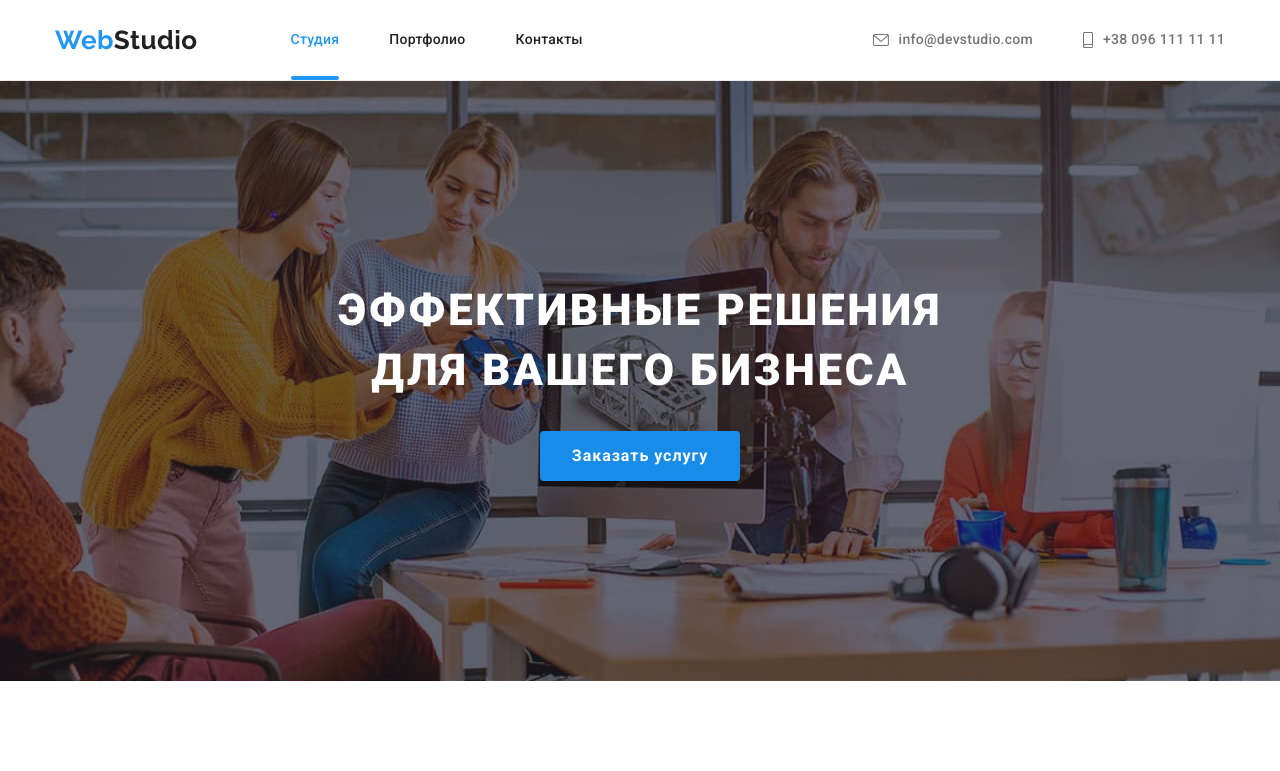
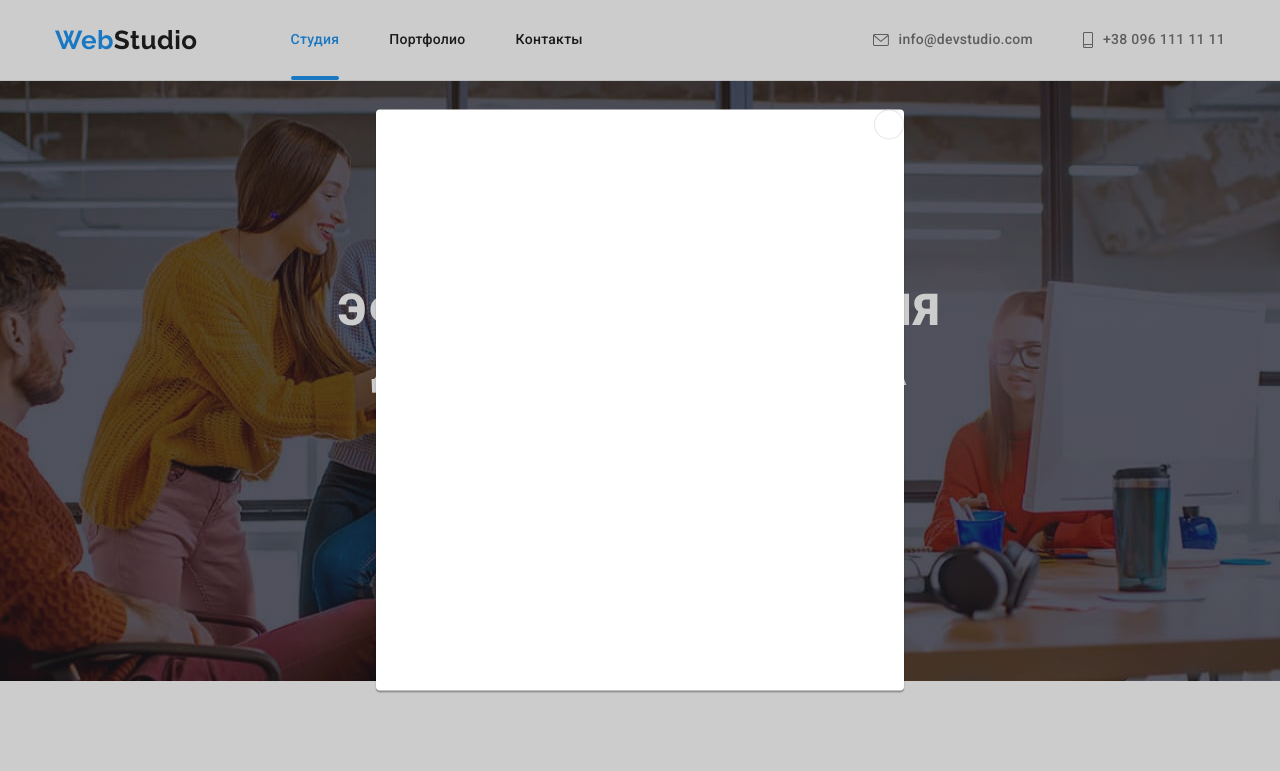
Before and after one commit to karimorozova/goit-markup-hw-05, a plain HTML site: page index.html in a window 1280 px wide. Both pictures are taken after a click on the button "Заказать услугу". Shown: the top 771 px of the page. Drawn offline with nearby package versions, Linux system fonts and the light colour scheme.

Commit message:
Add code for modal and backdrop

```diff
--- a/css/styles.css
+++ b/css/styles.css
@@ -247,7 +247,48 @@ transition: background-color 3000ms var(--timing-function);
     background-color: #188CE8;
 }
 
+/* Modal */
+.is-hidden {
+    visibility: hidden;
+    opacity: 0;
+    pointer-events: none;
+}
+.backdrop {
+    position: fixed;
+    top: 0;
+    left: 0;
 
+    background-color: rgba(0, 0, 0, 0.2);
+    width: 100%;
+    height: 100%;
+}
+.modal {
+    position: absolute;
+top: 50%;
+left: 50%;
+transform: translate(-50%, -50%);
+
+width: 528px;
+height: 581px;
+
+
+background-color: var(--primary-white-color);
+box-shadow: 0px 1px 3px rgba(0, 0, 0, 0.12), 0px 1px 1px rgba(0, 0, 0, 0.14), 0px 2px 1px rgba(0, 0, 0, 0.2);
+border-radius: 4px;
+}
+
+.modal-btn {
+    position: absolute;
+width: 30px;
+height: 30px;
+right: 0;
+top: 0;
+
+background-color: var(--primary-white-color);
+border-radius: 50%;
+border: 1px solid rgba(0, 0, 0, 0.1);
+
+}
 
 
 /* Features */
--- a/index.html
+++ b/index.html
@@ -53,7 +53,7 @@
         <!-- Hero -->
       <section class="page-hero">
             <h1 class="title hero-title">Эффективные решения для вашего бизнеса</h1>
-            <button type="button" class="button hero-button">Заказать услугу</button>
+            <button type="button" class="button hero-button" data-modal-open>Заказать услугу</button>
       </section>
       <!-- Features -->
       <section class="section features">
@@ -430,6 +430,12 @@
 
 
     </footer>
+    <div class="backdrop is-hidden" data-modal>
+        <div class="modal">
+            <button type="button" class="modal-btn" data-modal-close></button>
+        </div>
+
+    </div>
     <script src="./js/modal.js"></script>
 
 </body>
```
